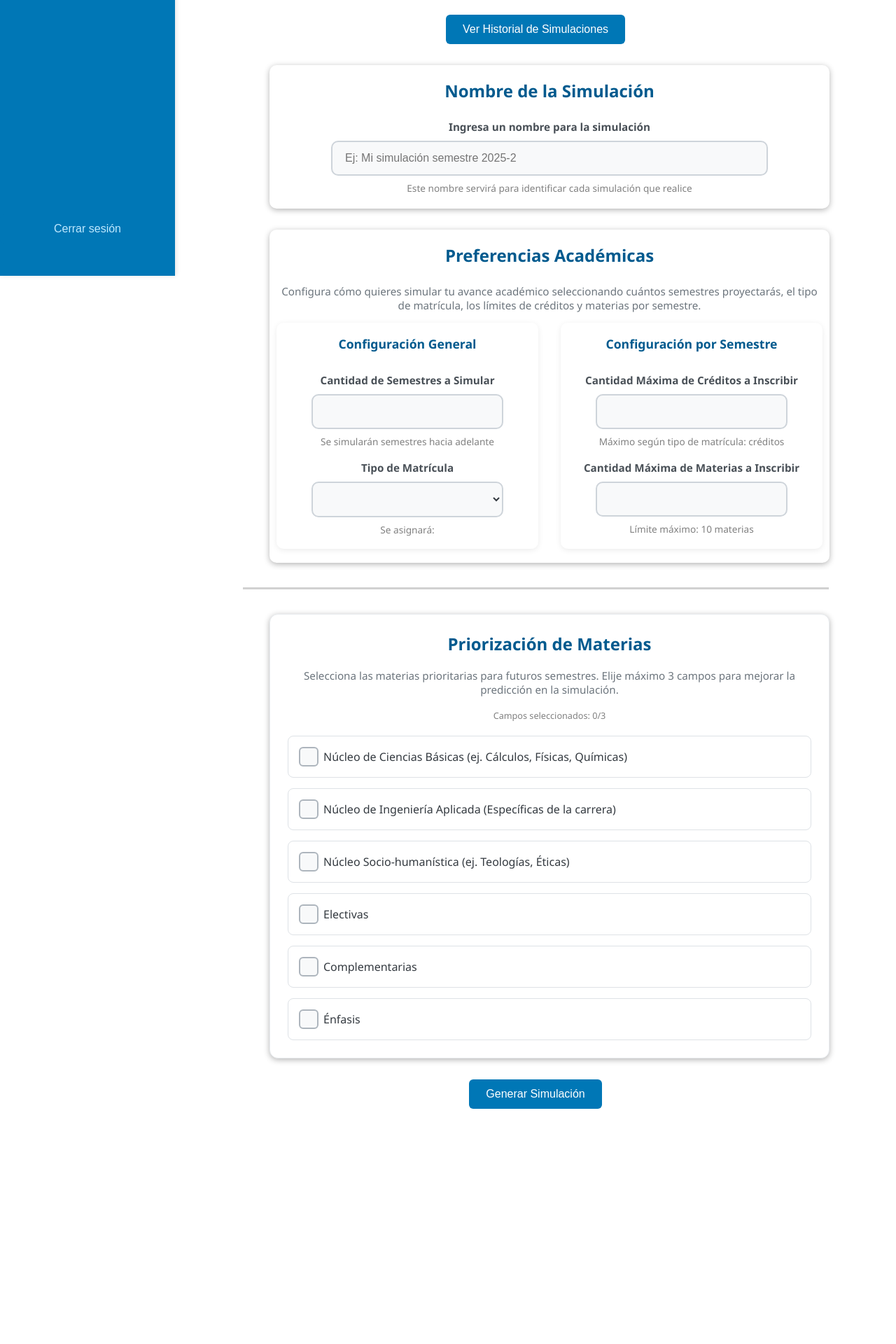
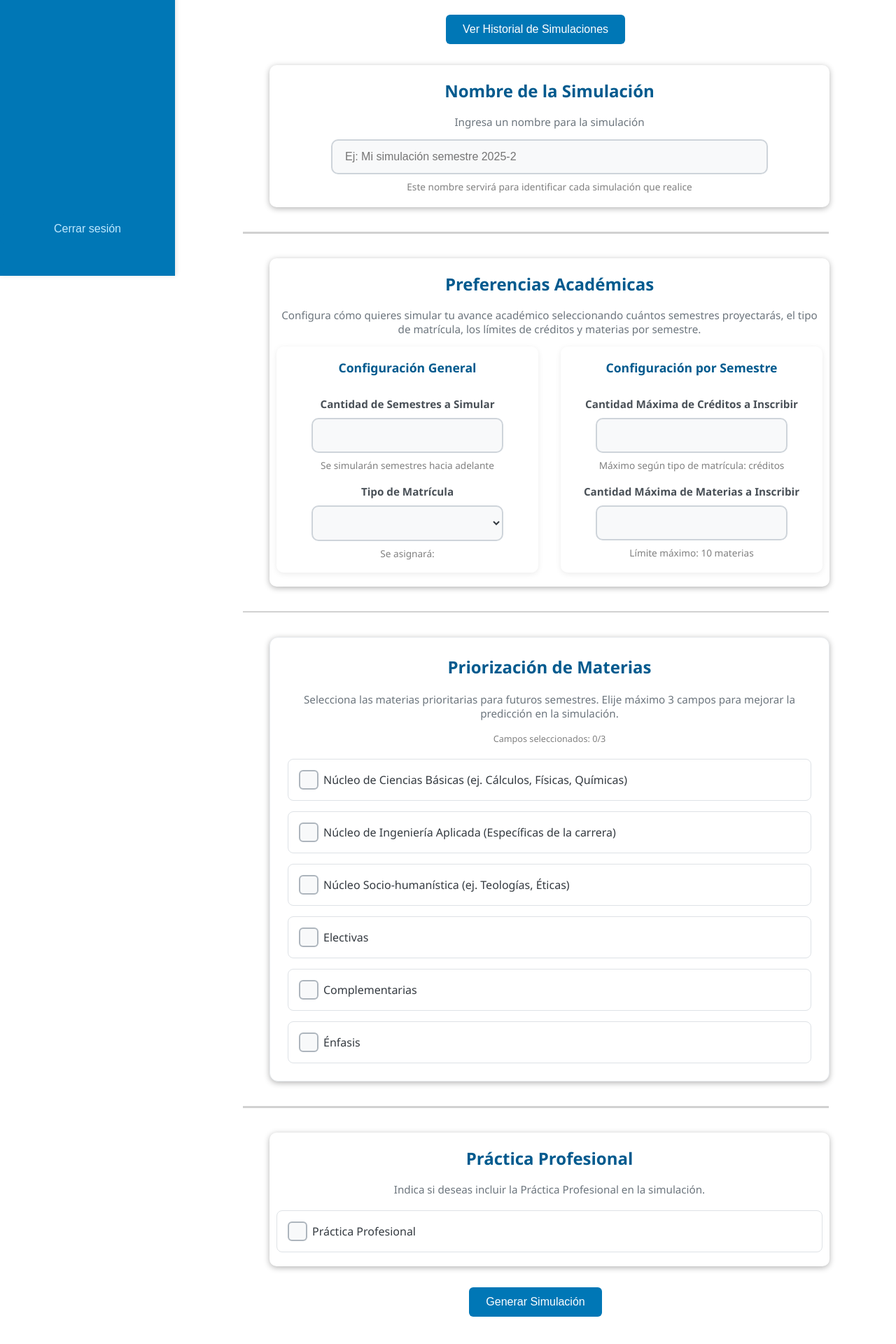
Before and after one commit to Santi-Ortiz/SAPAE-Frontend, an Angular app in the folder angularTesis/: page /simulacion in a window 1280 px wide. Shown: the part 446-2366 px from the top of the page at 70% size. Before the commit the page ends 2110 px from the top, so only its background shows below. Built offline with nearby package versions, Linux system fonts and the light colour scheme.

Commit message:
Opcion de practicas en front

```diff
--- a/angularTesis/src/app/dtos/simulacion-dto.ts
+++ b/angularTesis/src/app/dtos/simulacion-dto.ts
@@ -5,7 +5,8 @@ export class SimulacionDTO {
     constructor(
         public progreso?: Progreso,
         public proyeccion?: Proyeccion,
-        public priorizaciones?: boolean[]
+        public priorizaciones?: boolean[],
+        public practicaProfesional?: boolean
     ) {
 
     }
--- a/angularTesis/src/app/simulacion-resultado/simulacion-resultado.ts
+++ b/angularTesis/src/app/simulacion-resultado/simulacion-resultado.ts
@@ -122,7 +122,8 @@ export class SimulacionResultado implements OnInit {
     'nucleoSociohumanisticas': 'Núcleo de Socio-humanísticas',
     'enfasis': 'Énfasis',
     'complementaria': 'Complementaria',
-    'electiva': 'Electiva'
+    'electiva': 'Electiva',
+    'practicaProfesional': 'Práctica Profesional'
   };
 
   public obtenerNombre(tipoMateria: string): string {
--- a/angularTesis/src/app/simulacion/simulacion.css
+++ b/angularTesis/src/app/simulacion/simulacion.css
@@ -86,7 +86,7 @@
 
 .preferencias-academicas h2 {
   margin-top: 0;
-  margin-bottom: 25px;
+  margin-bottom: 18px;
   color: #005a8e;
   font-weight: 700;
   text-align: center;
@@ -253,6 +253,7 @@
   font-size: 16px;
   color: white;
   transition: transform 0.3s cubic-bezier(0.175, 0.885, 0.32, 1.275);
+  padding-left: 2px;
 }
 
 .checkbox-group input[type="checkbox"]:checked+label:before {
@@ -298,13 +299,12 @@
 }
 
 .mensaje-error {
-  color: #f6df81;
   font-size: 14px;
   font-weight: 600;
   margin: 8px 0;
   padding: 8px 12px;
-  background-color: #f6df81;
-  border: 1px solid #f5c6cb;
+  background: linear-gradient(135deg, #e7f3ff 0%, #f0f8ff 100%);
+  border: 1px solid #00B4D8;
   border-radius: 4px;
   animation: fadeIn 0.3s ease-in;
 }
--- a/angularTesis/src/app/simulacion/simulacion.html
+++ b/angularTesis/src/app/simulacion/simulacion.html
@@ -19,8 +19,8 @@
 
   <section class="preferencias-academicas">
     <h2>Nombre de la Simulación</h2>
+    <p>Ingresa un nombre para la simulación</p>
     <div class="form-group">
-      <label for="nombreSimulacion">Ingresa un nombre para la simulación</label>
       <input type="text" id="nombreSimulacion" name="nombreSimulacion" [(ngModel)]="nombreSimulacion"
              placeholder="Ej: Mi simulación semestre 2025-2" maxlength="50"
              (input)="validarNombreSimulacion()" />
@@ -28,6 +28,8 @@
       <small style="color: #0077b6;" *ngIf="nombreDuplicado"><strong>Ya tienes una simulación guardada con este nombre. Por favor, elige otro nombre.</strong></small>
     </div>
   </section>
+
+  <hr class="section-divider" />
 
   <section class="preferencias-academicas">
     <h2>Preferencias Académicas</h2>
@@ -170,6 +172,19 @@
     </div>
   </section>
 
+  <hr class="section-divider" />
+
+  <section class="preferencias-academicas">
+    <h2>Práctica Profesional</h2>
+    <p>Indica si deseas incluir la Práctica Profesional en la simulación.</p>
+    <div class="checkbox-group">
+      <div>
+        <input type="checkbox" id="practicaProfesional" [(ngModel)]="practicaProfesional" />
+        <label for="practicaProfesional">Práctica Profesional</label>
+      </div>
+    </div>
+  </section>
+
   <button class="simulacion-button" (click)="generarSimulacion()">Generar Simulación</button>
 
   <div class="modal-backdrop" *ngIf="camposIncompletos">
--- a/angularTesis/src/app/simulacion/simulacion.ts
+++ b/angularTesis/src/app/simulacion/simulacion.ts
@@ -38,6 +38,8 @@ export class SimulacionComponent implements OnInit {
     complementarias: false,
     enfasis: false
   };
+
+  public practicaProfesional: boolean = false;
 
   public readonly maxSelecciones = 3;
   public readonly maxMaterias = 10;
@@ -90,6 +92,7 @@ export class SimulacionComponent implements OnInit {
 
     this.simulacionDTO!.proyeccion = proyeccionDTO;
     this.simulacionDTO!.priorizaciones = priorizacionesSeleccionadas;
+    this.simulacionDTO!.practicaProfesional = this.practicaProfesional;
 
     // Guardar parámetros de la simulación
     const parametrosSimulacion = {
@@ -97,7 +100,8 @@ export class SimulacionComponent implements OnInit {
       tipoMatricula: this.tipoMatricula || 'No especificado',
       creditos: this.creditosInput,
       materias: this.materiasInput,
-      priorizaciones: nombresPriorizaciones
+      priorizaciones: nombresPriorizaciones,
+      practicaProfesional: this.practicaProfesional
     };
 
     this.simulacionService.setParametrosSimulacionActual(parametrosSimulacion);
```
